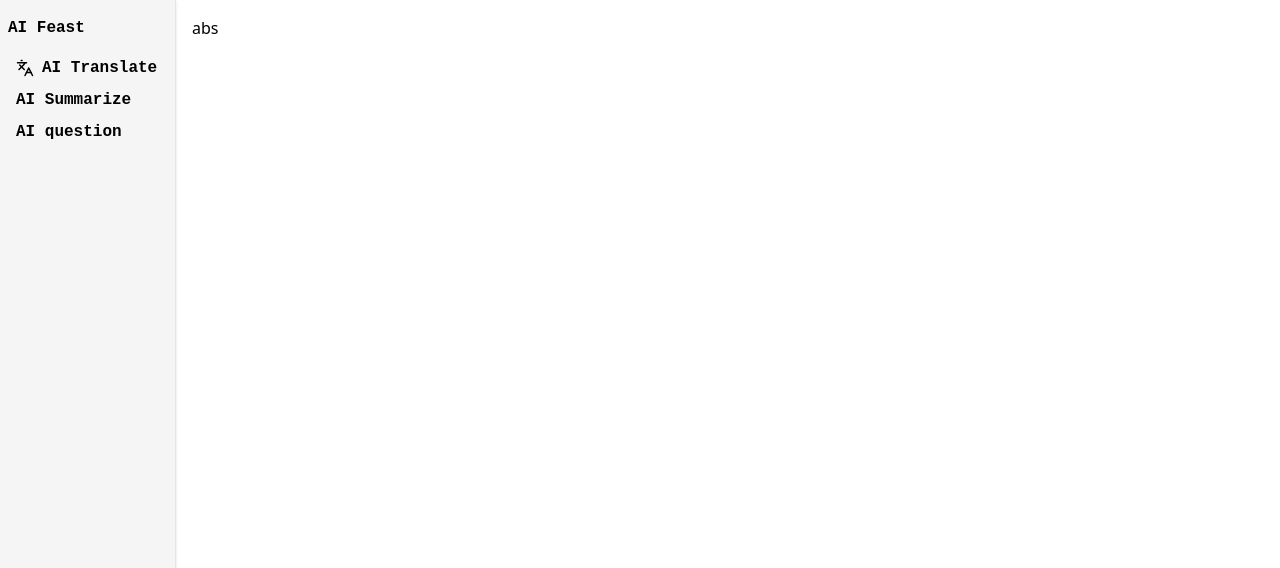
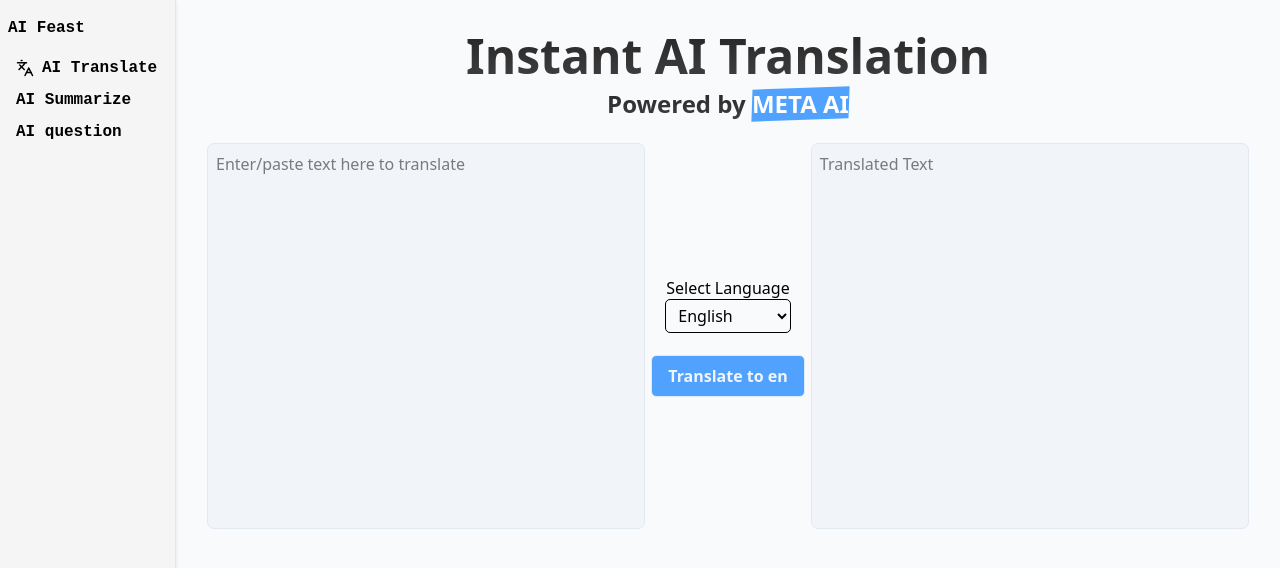
Before and after one commit to kundan-suthar/Ai-Fiesta-frontend, a React (Vite) app: page /translate in a window 1280 px wide. Shown: the top 568 px of the page. Built offline with nearby package versions, Linux system fonts and the light colour scheme.

Commit message:
setup ai translate frontend

```diff
--- a/src/components/SideBar.tsx
+++ b/src/components/SideBar.tsx
@@ -12,7 +12,7 @@
           to="/translate"
           className="group hover:bg-neutral-600 rounded-md px-2 hover:text-neutral-50 flex gap-2 items-center"
         >
-          <Languages size={18} className="group-hover:text-blue-700" />
+          <Languages size={18} className="group-hover:text-blue-400" />
           <p>AI Translate</p>
         </Link>
         <Link
--- /dev/null
+++ b/src/constants/languages.ts
@@ -0,0 +1,9 @@
+export const languages = [
+  { code: "en", name: "English" },
+  { code: "hi", name: "Hindi" },
+  { code: "fr", name: "French" },
+  { code: "es", name: "Spanish" },
+  { code: "de", name: "German" },
+  { code: "zh", name: "Chinese" },
+  { code: "ja", name: "Japanese" },
+];
--- a/src/layout/MainLayout.tsx
+++ b/src/layout/MainLayout.tsx
@@ -3,9 +3,9 @@
 
 export default function MainLayout() {
   return (
-    <div className="flex ">
+    <div className="flex bg-slate-50 ">
       <SideBar />
-      <main className="p-4">
+      <main className="p-4 w-[100%]">
         {/* Render child routes */}
         <Outlet />
       </main>
--- a/src/pages/AITranslate.tsx
+++ b/src/pages/AITranslate.tsx
@@ -1,5 +1,71 @@
+import { useState } from "react";
+import { languages } from "../constants/languages";
+
 const AITranslate = () => {
-  return <div>abs</div>;
+  const [language, setLanguage] = useState("en");
+
+  return (
+    <div className="container mx-auto px-4">
+      <h1 className="mt-4 text-center w-[100%] text-5xl font-bold bg-clip-text text-transparent bg-gradient-to-b from-neutral-800 to-neutral-700">
+        Instant AI Translation
+      </h1>
+      <h2 className="mt-2 text-center w-[100%] text-2xl font-bold bg-clip-text text-transparent bg-gradient-to-b from-neutral-800 to-neutral-700">
+        Powered by{" "}
+        <span className=" relative z-10  inline-block text-white after:content-[''] after:w-full after:bg-blue-400 after:inset-0 after:absolute  after:-z-10 after:-skew-2">
+          META AI
+        </span>
+      </h2>
+      <div className="flex  gap-2 justify-between mt-6">
+        <div className=" flex-1 min-h-96">
+          <textarea
+            name="textToTranslate"
+            id="textToTranslate"
+            draggable="false"
+            placeholder="Enter/paste text here to translate"
+            className="w-full  resize-none h-full p-2 rounded-md outline-1 outline-slate-200 bg-slate-100"
+          ></textarea>
+        </div>
+        <div className="flex flex-col justify-center items-center gap-6 font-sans">
+          <div className="flex flex-col">
+            <label htmlFor="languagesFrom" className="">
+              Select Language
+            </label>
+            <select
+              name="languagesFrom"
+              id="languagesFrom"
+              className="outline-1 rounded-sm px-2 py-1 hover:cursor-pointer"
+              value={language}
+              onChange={(e) => setLanguage(e.target.value)}
+            >
+              {languages.map((lang) => {
+                return (
+                  <option
+                    key={lang.code}
+                    value={lang.code}
+                    className="border-0 outline-0"
+                  >
+                    {lang.name}
+                  </option>
+                );
+              })}
+            </select>
+          </div>
+          <button className="bg-blue-400 rounded-sm px-4 py-2 font-bold text-slate-100 hover:cursor-pointer outline-1 outline-blue-100">
+            Translate to {language}
+          </button>
+        </div>
+        <div className="flex-1 min-h-96">
+          <textarea
+            name="textToTranslate"
+            id="textToTranslate"
+            draggable="false"
+            placeholder="Translated Text"
+            className="w-full resize-none h-full p-2 rounded-md outline-1 outline-slate-200 bg-slate-100"
+          ></textarea>
+        </div>
+      </div>
+    </div>
+  );
 };
 
 export default AITranslate;
```
